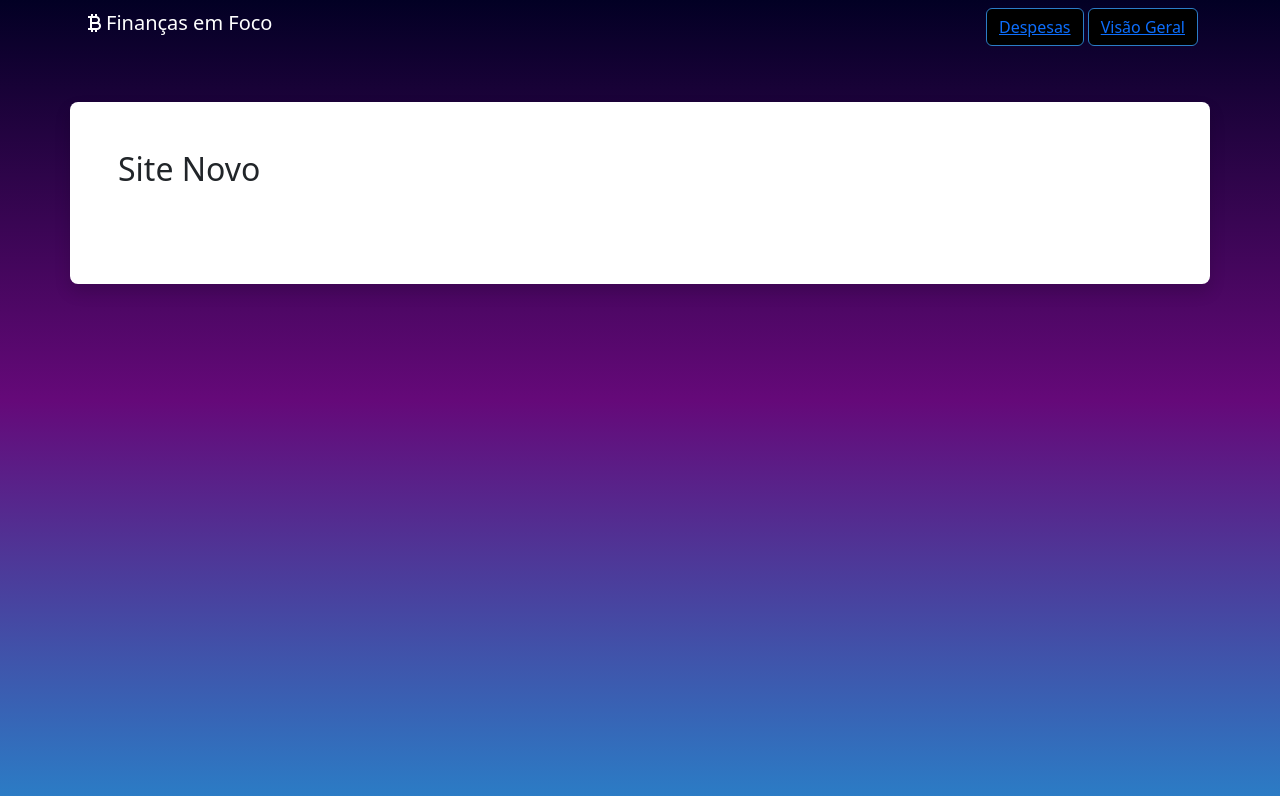
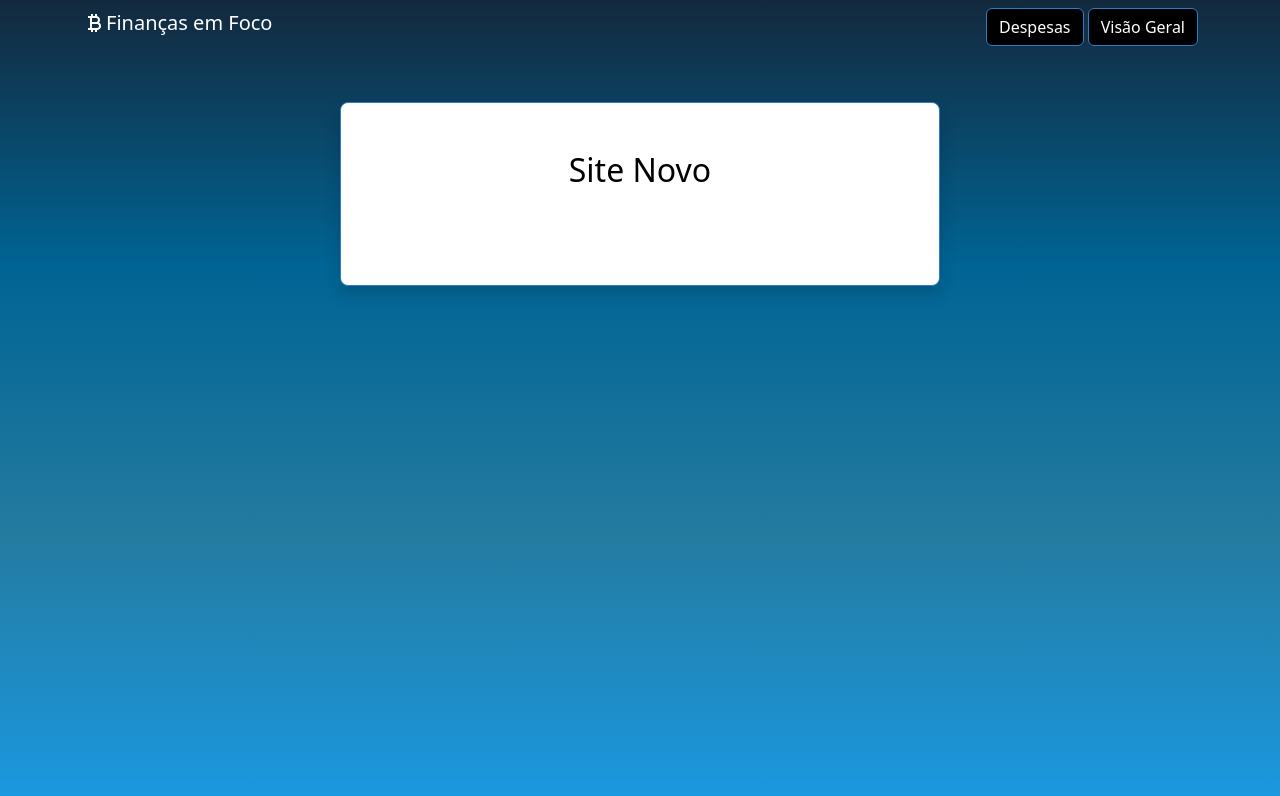
Before and after one commit to guilherme3234/projeto_Final_WEB_, a plain HTML site: page index.html in a window 1280 px wide. Drawn offline with nearby package versions, Linux system fonts and the light colour scheme; no server answers.

Commit message:
Update style.css

```diff
--- a/style.css
+++ b/style.css
@@ -3,8 +3,13 @@ html::before{
     position: absolute;
     width: 100%;
     height: 100%;
-    background-image: linear-gradient(#020024, #650979,#2b7dc6);
+    background-image: linear-gradient(#13293d, #006494,#247ba0, #1b98e0);
     z-index: -1;
+}
+
+.a{
+    text-decoration: none;
+    color: #fff;
 }
 
 #btn{
@@ -14,17 +19,24 @@ html::before{
     border: 1px solid #2b7dc6;
 }
 
+#btn:hover{
+    background-color: #335c81;
+    color: #fff;
+}
+
 .mf{
     color: #fff;
     font-size: 20px;
     display: flex;
 }
 
-#lf{
-    width: 500px;
+#ff{
+    width: 600px;
+    background-color: #fff;
+    color: #000;
 }
 
-.lista-funcionarios{
+.ff{
     display: flex;
     align-items: center;
     justify-content: center;
```
